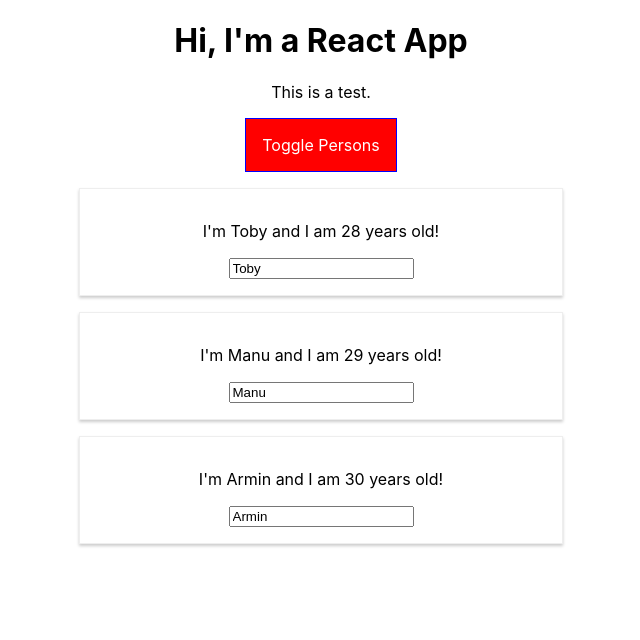
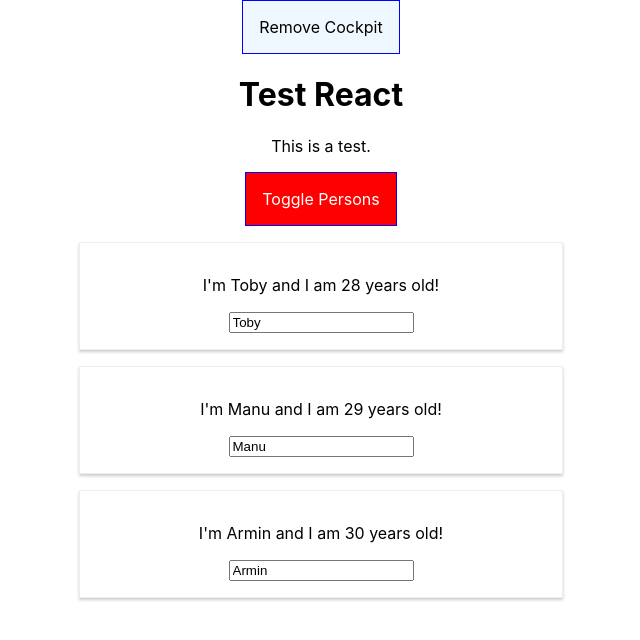
Before and after one commit to bha-demo-apps/react-complete-guide, a React (Create React App) app: page / in a window 1280 px wide. Both pictures are taken after a click on the button "Toggle Persons". Shown: the top 640 px of the page, without its empty margins (319-959 px from the left). Built offline with nearby package versions, Linux system fonts and the light colour scheme.

Commit message:
Add lifecycle methods and hooks (#5)
* Add app title

* Add component lifecycle methods

* Add updating lifecycle hooks

* Refactor cockpit

* Add auxiliary

* Add another hoc

* Backup

```diff
--- a/src/components/Cockpit/Cockpit.js
+++ b/src/components/Cockpit/Cockpit.js
@@ -1,7 +1,31 @@
-import React from 'react';
+import React, { useEffect } from 'react';
 import styles from './Cockpit.module.css';
 
-const cockpit = (props) => {
+// Since React 16.8 function componenets need to be in caps.
+const Cockpit = (props) => {
+  // useEffect() - Lifecycle hook
+  // Can have as many useEffect()
+  useEffect(() => {
+    console.log('[Cockpit.js] useEffect');
+    // Http request...fake http request...
+    const timer = setTimeout(() => {
+      alert('Saved data to cloud!');
+    }, 1000);
+    // useEffect will get triggered if props.persons changed.
+    // If you pass an empty [] it will only run for the first time.
+    return () => {
+      clearTimeout(timer); // test cleanup work
+      console.log('[Cockpit.js] cleanup work in useEffect');
+    }
+  }, []);
+
+  useEffect(() => {
+    console.log('[Cockpit.js] 2nd useEffect');
+    return () => {
+      console.log('[Cockpit.js] cleanup work in 2nd useEffect');
+    }
+  });
+
   const assignedClasses = [];
   let btnClass = '';
 
@@ -9,17 +33,17 @@ const cockpit = (props) => {
     btnClass = styles.red;
   }
 
-  if (props.persons.length <= 2) {
+  if (props.personsLength <= 2) {
     assignedClasses.push(styles.red);
   }
 
-  if (props.persons.length <= 1) {
+  if (props.personsLength <= 1) {
     assignedClasses.push(styles.bold);
   }
 
   return (
     <div className={styles.Cockpit}>
-      <h1>Hi, I'm a React App</h1>
+      <h1>{props.appTitle}</h1>
       <p className={assignedClasses.join(' ')}>This is a test.</p>
       {/* An alternative to this.switchNameHandler.bind... */}
       {/* Not recommended to use though coz of performance hit. */}
@@ -33,4 +57,8 @@ const cockpit = (props) => {
   );
 };
 
-export default cockpit;
+// React.memo() can be used to optimize functional componenets.
+// If functional component is wrapped update might not need to change/refresh,
+// if parent component is changed. Is similiar to using shouldComponentUpdate()
+// for class components.
+export default React.memo(Cockpit);
--- a/src/components/Persons/Person/Person.js
+++ b/src/components/Persons/Person/Person.js
@@ -1,14 +1,23 @@
-import React from 'react';
-import './Person.css';
+import React, { Component } from 'react';
+import styles from './Person.module.css';
+import Aux from '../../../hoc/Auxiliary';
+import withClass from '../../../hoc/withClass';
 
-const person = (props) => {
-  return (
-    <div className="Person">
-      <p onClick={props.click}>I'm {props.name} and I am {props.age} years old!</p>
-      <p>{props.children}</p>
-      <input type="text" onChange={props.changed} value={props.name} />
-    </div>
-  );
-};
+class Person extends Component {
+  render() {
+    console.log('[Person.js] rendering...');
+    return (
+      <Aux>
+      { /*<div className="Person">*/}
+        <p onClick={this.props.click}>
+          I'm {this.props.name} and I am {this.props.age} years old!
+        </p>
+        <p key="i2">{this.props.children}</p>
+        <input key="i3" type="text" onChange={this.props.changed} value={this.props.name} />
+      {/* <div> */}
+      </Aux>
+    );
+  }
+}
 
-export default person;
+export default withClass(Person, styles.Person);
--- a/src/components/Persons/Persons.js
+++ b/src/components/Persons/Persons.js
@@ -1,13 +1,61 @@
-import React from 'react';
+import React, { Component } from 'react';
 import Person from './Person/Person';
 
-const persons = (props) => props.persons.map((person, index) => {
-  return <Person
-    click={() => props.clicked(index)}
-    name={person.name}
-    age={person.age}
-    key={person.id}
-    changed={(event) => props.changed(event, person.id)} />
-});
+class Persons extends Component {
+  // static getDerivedStateFromProps(props, state) {
+  //   console.log('[Persons.js] getDerivedStateFromProps');
+  //   return state;
+  // }
 
-export default persons;
+  // componentWillReceiveProps(props) {
+  //   console.log('[Persons.js] componentWillReceiveProps', props);
+  // }
+
+  // If you find that you need to do a lot of checks, then maybe
+  // is a good idea to use PureComponent that already implement
+  // shouldComponentUpdate()
+  shouldComponentUpdate(nextProps, nextState) {
+    console.log('[Persons.js] shouldComponentUpdate');
+    if (
+      nextProps.persons !== this.props.persons ||
+      nextProps.changed !== this.props.changed ||
+      nextProps.clicked !== this.props.clicked
+    ) {
+      return true;
+    } else {
+      return false;
+    }
+    //return true;
+  }
+
+  getSnapshotBeforeUpdate(preProps, prevState) {
+    console.log('[Persons.js] getSnapshotBeforeUpdate');
+    return {message: 'Snapshot!'};
+  }
+
+  // componentWillUpdate() {
+  // }
+
+  componentDidUpdate(preProps, prevState, snapshot) {
+    console.log('[Persons.js] componentDidUpdate');
+    console.log(snapshot);
+  }
+
+  componentWillUnmount() {
+    console.log('[Persons.js] componentWillUnmount')
+  }
+
+  render() {
+    console.log('[Persons.js] rendering...');
+    return this.props.persons.map((person, index) => {
+      return <Person
+      click={() => this.props.clicked(this.index)}
+      name={person.name}
+      age={person.age}
+      key={person.id}
+      changed={(event) => this.props.changed(event, person.id)} />
+    });
+  }
+}
+
+export default Persons;
--- a/src/containers/App.js
+++ b/src/containers/App.js
@@ -3,12 +3,19 @@ import React, { Component } from 'react';
 import styles from './App.module.css';
 import Persons from '../components/Persons/Persons';
 import Cockpit from '../components/Cockpit/Cockpit';
+import withClass from '../hoc/withClass';
+import Aux from '../hoc/Auxiliary';
 
 // Notes:
 // Use arrow function if you want to pass value to a function.
 // E.g. () => this.deletePersonHandler(index)
 
 class App extends Component {
+  constructor(props) {
+    super(props);
+    console.log('[App.js] constructor');
+  }
+
   // Have a unique id for state so React could update the UI efficiently.
   state = {
     persons: [
@@ -17,8 +24,30 @@ class App extends Component {
       { id: 'abc5', name: "Armin", age: 30 }
     ],
     otherState: 'some other value',
-    showPersons: false
+    showPersons: false,
+    showCockpit: true,
+    changeCounter: 0
   };
+
+  static getDerivedStateFromProps(props, state) {
+    console.log('[App.js] getDerivedStateFromProps', props);
+    return state;
+  }
+
+  componentDidMount() {
+    console.log('[App.js] componentDidMount');
+  }
+
+  shouldComponentUpdate(nextProps, nextState) {
+    console.log('[App.js] shouldComponentUpdate');
+    // return false; - prevent from updating.
+    return true;
+  }
+
+  // This hook will be used a lot.
+  componentDidUpdate() {
+    console.log('[App.js] componentDidUpdate');
+  }
 
   deletePersonHandler = (personIndex) => {
     // This is just a reference type.
@@ -48,7 +77,14 @@ class App extends Component {
     const persons = [...this.state.persons];
     persons[personIndex] = person;
 
-    this.setState({ persons: persons });
+    // Update state that's based on previous state.
+    this.setState((prevState, props) => {
+      return {
+        persons: persons,
+        changeCounter: prevState.changeCounter + 1
+      };
+    });
+
   }
 
   togglePersonsHandler = () => {
@@ -57,7 +93,9 @@ class App extends Component {
   }
 
   render() {
+    console.log('[App.js] render');
     let persons = null;
+
     if (this.state.showPersons) {
       persons = <Persons
                   persons={this.state.persons}
@@ -66,19 +104,23 @@ class App extends Component {
     }
 
     return (
-      <div className={styles.App}>
+      <Aux>
+        <button onClick={() => {this.setState({ showCockpit: false })}}>Remove Cockpit</button>
+        { this.state.showCockpit ?
         <Cockpit
+          appTitle={this.props.appTitle}
           showPersons={this.state.showPersons}
-          persons={this.state.persons}
-          clicked={this.togglePersonsHandler} />
+          personsLength={this.state.persons.length}
+          clicked={this.togglePersonsHandler} /> : null }
+
         {persons}
-      </div>
+      </Aux>
     );
   }
 
 }
 
-export default App;
+export default withClass(App, styles.App);
 
 /*
 // This is function-based components
--- /dev/null
+++ b/src/hoc/Auxiliary.js
@@ -0,0 +1,5 @@
+import React from 'react';
+
+const aux = props => props.children;
+
+export default aux;
--- /dev/null
+++ b/src/hoc/withClass.js
@@ -0,0 +1,13 @@
+import React from 'react';
+
+// A higher order component can accept as many params as you want.
+// And the param names can be any name.
+const withClass = (WrappedComponent, className) => {
+  return props => (
+    <div className={className}>
+      <WrappedComponent {...props} />
+    </div>
+  );
+};
+
+export default withClass;
--- a/src/index.js
+++ b/src/index.js
@@ -4,7 +4,7 @@ import './index.css';
 import App from './containers/App';
 import * as serviceWorker from './serviceWorker';
 
-ReactDOM.render(<App />, document.getElementById('root'));
+ReactDOM.render(<App appTitle="Test React" />, document.getElementById('root'));
 
 // If you want your app to work offline and load faster, you can change
 // unregister() to register() below. Note this comes with some pitfalls.
```
Also changed, not shown: src/components/Persons/Person/Person.module.css (renamed from src/components/Persons/Person/Person.css).
